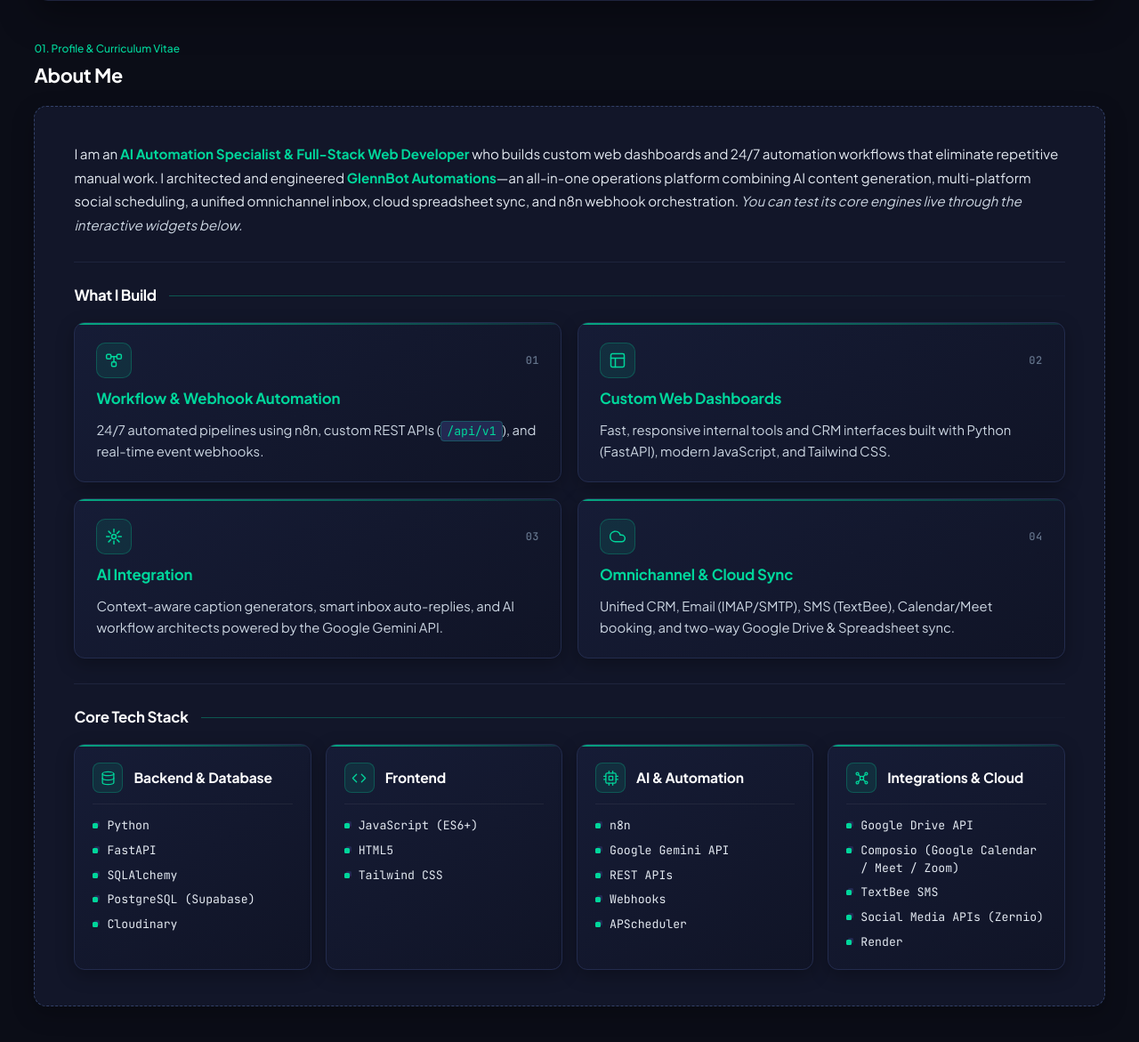
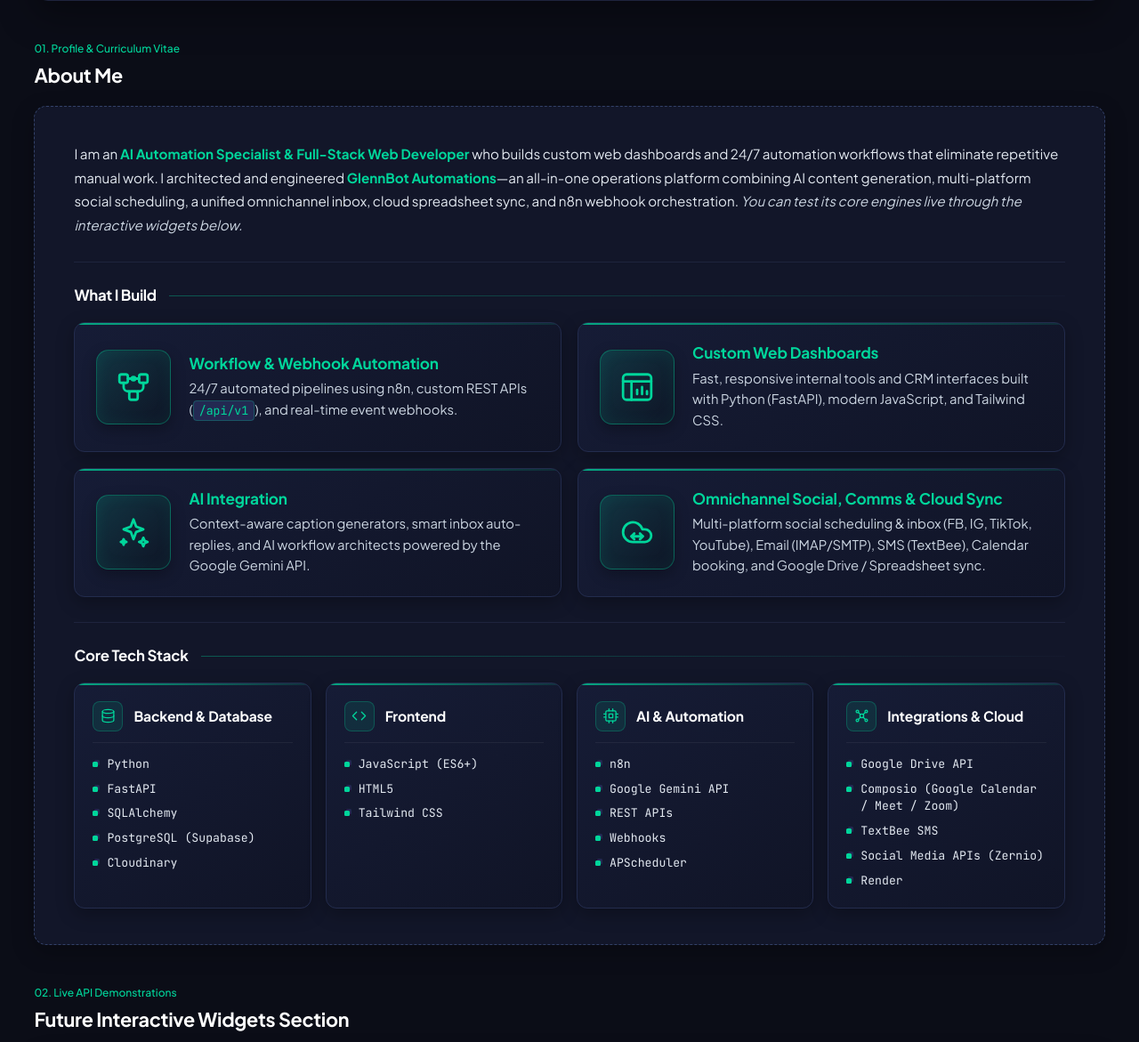
Before and after one commit to glennardtasicova-byte/Glennard-Tasico, a FastAPI app: page / in a window 1280 px wide. Shown: the part 475-1646 px from the top of the page at 89% size. Run offline with FastAPI, Linux system fonts and the light colour scheme.

Commit message:
style: refactor build card layout
Convert build cards to a horizontal layout with dedicated logo and body
sections to improve readability and visual hierarchy.

```diff
--- a/static/css/style.css
+++ b/static/css/style.css
@@ -395,11 +395,48 @@ body {
   opacity: 1;
 }
 
-.web-card-top {
+.build-card {
+  flex-direction: row;
+  align-items: center;
+  gap: 20px;
+  padding: 22px 24px;
+}
+
+.build-card-logo {
+  width: 84px;
+  height: 84px;
+  border-radius: 14px;
+  background: linear-gradient(135deg, rgba(0, 214, 155, 0.14) 0%, rgba(15, 20, 38, 0.95) 100%);
+  border: 1px solid rgba(0, 214, 155, 0.35);
+  box-shadow:
+    inset 0 0 18px rgba(0, 214, 155, 0.08),
+    0 6px 16px rgba(0, 0, 0, 0.28);
+  color: var(--accent-primary);
   display: flex;
   align-items: center;
-  justify-content: space-between;
-  gap: 12px;
+  justify-content: center;
+  flex-shrink: 0;
+  transition: border-color 180ms ease, box-shadow 180ms ease, transform 180ms ease;
+}
+
+.build-card:hover .build-card-logo {
+  border-color: var(--accent-primary);
+  box-shadow:
+    inset 0 0 22px rgba(0, 214, 155, 0.16),
+    0 8px 20px rgba(0, 214, 155, 0.14);
+}
+
+.build-card-logo svg {
+  width: 38px;
+  height: 38px;
+}
+
+.build-card-body {
+  display: flex;
+  flex-direction: column;
+  justify-content: center;
+  gap: 6px;
+  min-width: 0;
 }
 
 .web-card-icon {
@@ -431,20 +468,12 @@ body {
   height: 17px;
 }
 
-.web-card-index {
-  font-family: var(--font-mono);
-  font-size: 0.75rem;
-  font-weight: 500;
-  color: var(--text-muted);
-  letter-spacing: 0.04em;
-}
-
 .web-card-title {
-  font-size: 1.05rem;
+  font-size: 1.075rem;
   font-weight: 700;
   color: var(--accent-primary);
   letter-spacing: -0.01em;
-  line-height: 1.35;
+  line-height: 1.3;
 }
 
 .web-card-desc {
--- a/templates/index.html
+++ b/templates/index.html
@@ -14,7 +14,7 @@
   <link href="https://fonts.googleapis.com/css2?family=JetBrains+Mono:wght@400;500&family=Plus+Jakarta+Sans:wght@400;500;600;700&display=swap" rel="stylesheet" />
 
   <!-- Custom Stylesheet -->
-  <link rel="stylesheet" href="/static/css/style.css?v=7" />
+  <link rel="stylesheet" href="/static/css/style.css?v=8" />
 </head>
 <body>
   <!-- Top Bar Navigation -->
@@ -93,7 +93,7 @@
           </p>
         </div>
 
-        <!-- What I Build (2x2 Web Cards Grid) -->
+        <!-- What I Build (Horizontal Split Web Cards Grid) -->
         <div class="cv-group">
           <div class="cv-subheading-row">
             <h3 class="cv-subheading">What I Build</h3>
@@ -102,71 +102,78 @@
           <div class="build-cards-grid">
             <!-- Card 1 -->
             <article class="web-card build-card">
-              <div class="web-card-top">
-                <div class="web-card-icon" aria-hidden="true">
-                  <svg viewBox="0 0 24 24" fill="none" stroke="currentColor" stroke-width="1.8" stroke-linecap="round" stroke-linejoin="round">
-                    <rect x="2" y="4" width="6" height="6" rx="1.5" />
-                    <rect x="16" y="4" width="6" height="6" rx="1.5" />
-                    <rect x="9" y="14" width="6" height="6" rx="1.5" />
-                    <path d="M8 7h8M12 7v7" />
+              <div class="build-card-logo" aria-hidden="true">
+                <svg viewBox="0 0 24 24" fill="none" stroke="currentColor" stroke-width="1.75" stroke-linecap="round" stroke-linejoin="round">
+                  <rect x="2" y="3" width="6" height="6" rx="1.5" />
+                  <rect x="16" y="3" width="6" height="6" rx="1.5" />
+                  <rect x="9" y="15" width="6" height="6" rx="1.5" />
+                  <path d="M8 6h8" />
+                  <path d="M5 9v3a3 3 0 0 0 3 3h1" />
+                  <path d="M19 9v3a3 3 0 0 1-3 3h-1" />
+                  <circle cx="12" cy="6" r="1.2" fill="currentColor" />
                 </svg>
               </div>
-                <span class="web-card-index">01</span>
-              </div>
+              <div class="build-card-body">
                 <h4 class="web-card-title">Workflow &amp; Webhook Automation</h4>
                 <p class="web-card-desc">
                   24/7 automated pipelines using n8n, custom REST APIs (<code>/api/v1</code>), and real-time event webhooks.
                 </p>
+              </div>
             </article>
 
             <!-- Card 2 -->
             <article class="web-card build-card">
-              <div class="web-card-top">
-                <div class="web-card-icon" aria-hidden="true">
-                  <svg viewBox="0 0 24 24" fill="none" stroke="currentColor" stroke-width="1.8" stroke-linecap="round" stroke-linejoin="round">
-                    <rect x="3" y="3" width="18" height="18" rx="2" />
-                    <path d="M3 9h18M9 21V9" />
+              <div class="build-card-logo" aria-hidden="true">
+                <svg viewBox="0 0 24 24" fill="none" stroke="currentColor" stroke-width="1.75" stroke-linecap="round" stroke-linejoin="round">
+                  <rect x="2" y="3" width="20" height="18" rx="2.5" />
+                  <path d="M2 8h20" />
+                  <path d="M8 21V8" />
+                  <path d="M12 17v-3" />
+                  <path d="M15.5 17v-5" />
+                  <path d="M19 17v-2" />
                 </svg>
               </div>
-                <span class="web-card-index">02</span>
-              </div>
+              <div class="build-card-body">
                 <h4 class="web-card-title">Custom Web Dashboards</h4>
                 <p class="web-card-desc">
                   Fast, responsive internal tools and CRM interfaces built with Python (FastAPI), modern JavaScript, and Tailwind CSS.
                 </p>
+              </div>
             </article>
 
             <!-- Card 3 -->
             <article class="web-card build-card">
-              <div class="web-card-top">
-                <div class="web-card-icon" aria-hidden="true">
-                  <svg viewBox="0 0 24 24" fill="none" stroke="currentColor" stroke-width="1.8" stroke-linecap="round" stroke-linejoin="round">
-                    <path d="M12 2v4M12 18v4M4.93 4.93l2.83 2.83M16.24 16.24l2.83 2.83M2 12h4M18 12h4M4.93 19.07l2.83-2.83M16.24 7.76l2.83-2.83" />
-                    <circle cx="12" cy="12" r="3" />
+              <div class="build-card-logo" aria-hidden="true">
+                <svg viewBox="0 0 24 24" fill="none" stroke="currentColor" stroke-width="1.75" stroke-linecap="round" stroke-linejoin="round">
+                  <path d="M12 3l1.9 5.1L19 10l-5.1 1.9L12 17l-1.9-5.1L5 10l5.1-1.9L12 3z" />
+                  <path d="M19 16l.9 2.1L22 19l-2.1.9L19 22l-.9-2.1L16 19l2.1-.9L19 16z" />
+                  <path d="M5 17l.6 1.4L7 19l-1.4.6L5 21l-.6-1.4L3 19l1.4-.6L5 17z" />
                 </svg>
               </div>
-                <span class="web-card-index">03</span>
-              </div>
+              <div class="build-card-body">
                 <h4 class="web-card-title">AI Integration</h4>
                 <p class="web-card-desc">
                   Context-aware caption generators, smart inbox auto-replies, and AI workflow architects powered by the Google Gemini API.
                 </p>
+              </div>
             </article>
 
             <!-- Card 4 -->
             <article class="web-card build-card">
-              <div class="web-card-top">
-                <div class="web-card-icon" aria-hidden="true">
-                  <svg viewBox="0 0 24 24" fill="none" stroke="currentColor" stroke-width="1.8" stroke-linecap="round" stroke-linejoin="round">
+              <div class="build-card-logo" aria-hidden="true">
+                <svg viewBox="0 0 24 24" fill="none" stroke="currentColor" stroke-width="1.75" stroke-linecap="round" stroke-linejoin="round">
                   <path d="M17.5 19H9a7 7 0 1 1 6.71-9h1.79a4.5 4.5 0 1 1 0 9Z" />
+                  <path d="M10 13l-2 2 2 2" />
+                  <path d="M14 17l2-2-2-2" />
+                  <path d="M8 15h8" />
                 </svg>
               </div>
-                <span class="web-card-index">04</span>
+              <div class="build-card-body">
+                <h4 class="web-card-title">Omnichannel Social, Comms &amp; Cloud Sync</h4>
+                <p class="web-card-desc">
+                  Multi-platform social scheduling &amp; inbox (FB, IG, TikTok, YouTube), Email (IMAP/SMTP), SMS (TextBee), Calendar booking, and Google Drive / Spreadsheet sync.
+                </p>
               </div>
-              <h4 class="web-card-title">Omnichannel &amp; Cloud Sync</h4>
-              <p class="web-card-desc">
-                Unified CRM, Email (IMAP/SMTP), SMS (TextBee), Calendar/Meet booking, and two-way Google Drive &amp; Spreadsheet sync.
-              </p>
             </article>
           </div>
         </div>
```
Also changed, not shown: .aistudio/artifacts/brain/1969a548-920b-475b-9a79-cda10f55f2fd/.tempmediaStorage/media_1794019636496_536ebf06.png (added), .aistudio/artifacts/brain/1969a548-920b-475b-9a79-cda10f55f2fd/.tempmediaStorage/r4-what-i-build-layout.png (added). Lines whose indentation alone changed are shown as unchanged.
